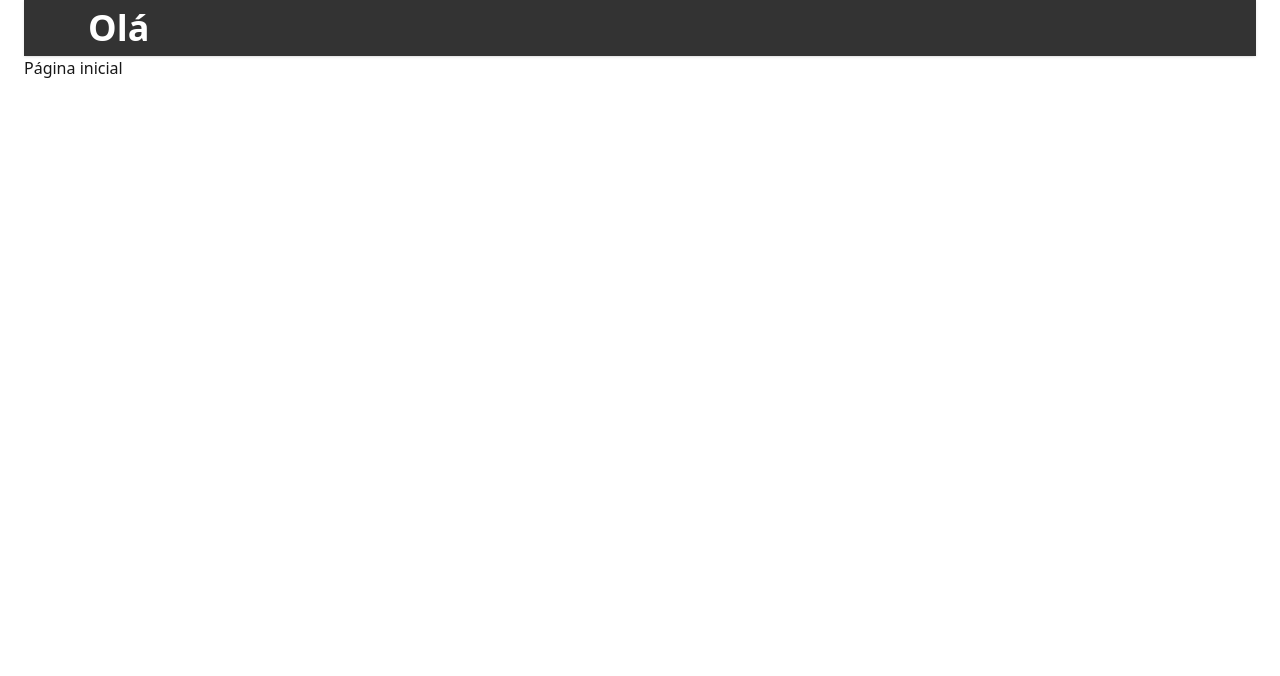
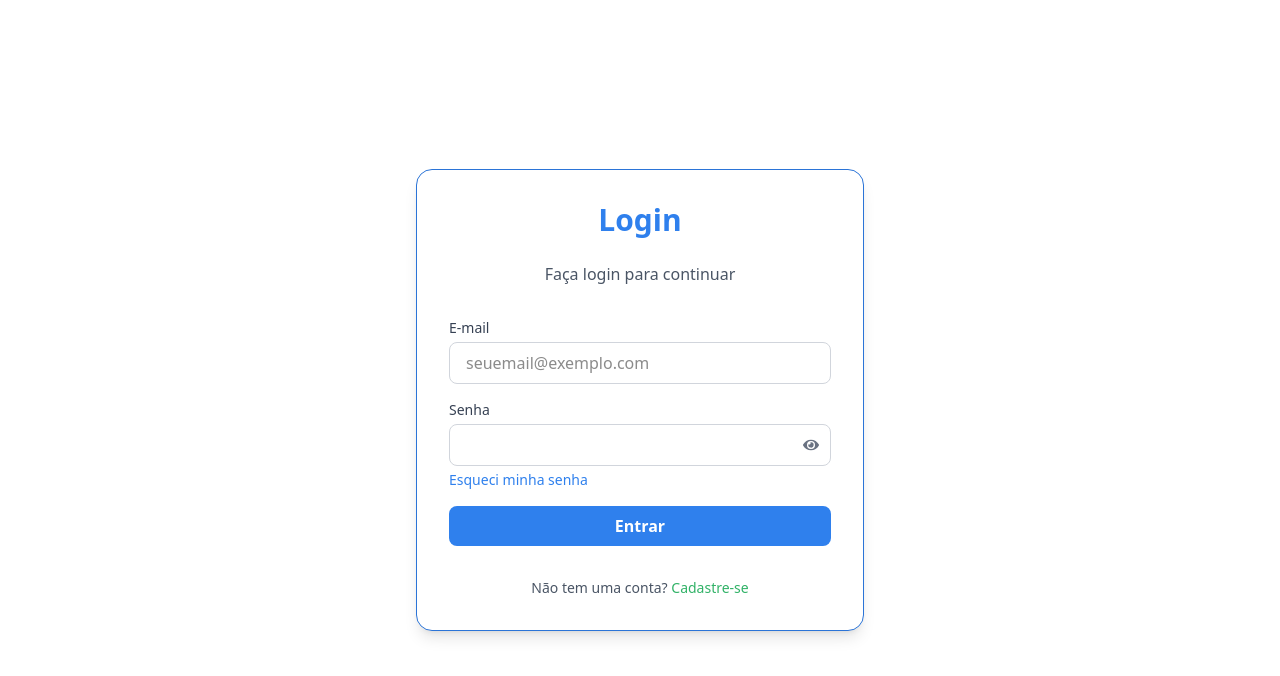
Before and after one commit to lightpotat0/Hackathon_project, a Next.js app: page / in a window 1280 px wide. Shown: the top 676 px of the page. Built offline with nearby package versions, Linux system fonts and the light colour scheme.

Commit message:
feat: update login flow to homepage

```diff
--- a/src/app/layout.js
+++ b/src/app/layout.js
@@ -1,7 +1,7 @@
 import "./globals.css";
 
 export const metadata = {
-  title: "GetVagas",
+  title: "GETvagas",
 };
 
 export default function RootLayout({ children }) {
--- a/src/app/login/page.jsx
+++ b/src/app/login/page.jsx
@@ -1,5 +1,6 @@
 "use client";
 
+import { useRouter } from "next/navigation";
 import { useState } from "react";
 import { FaEye, FaEyeSlash } from "react-icons/fa";
 function Login() {
@@ -8,6 +9,14 @@ function Login() {
     const [showPassword, setShowPassword] = useState(false);
 
     const togglePassword = () => setShowPassword((prev) => !prev);
+
+    const router = useRouter();
+
+    const handleSubmit = (e) => {
+        e.preventDefault();
+
+        router.push("/home");
+    };
 
     return (
         <div className="min-h-screen flex items-center justify-center bg-[var(--background)]">
@@ -19,7 +28,7 @@ function Login() {
             Faça login para continuar
             </p>
 
-            <form className="space-y-5">
+            <form onSubmit={handleSubmit} className="space-y-4">
             <div>
                 <label
                 htmlFor="email"
--- a/src/app/page.js
+++ b/src/app/page.js
@@ -1,10 +1,9 @@
-import Navbar from "@/components/Navbar/Nav";
+import Login from "./login/page";
 
 export default function Home() {
   return (
     <main>
-      <Navbar />
-      <h1>Página inicial</h1>
+      <Login />
     </main>
   );
 }
```
